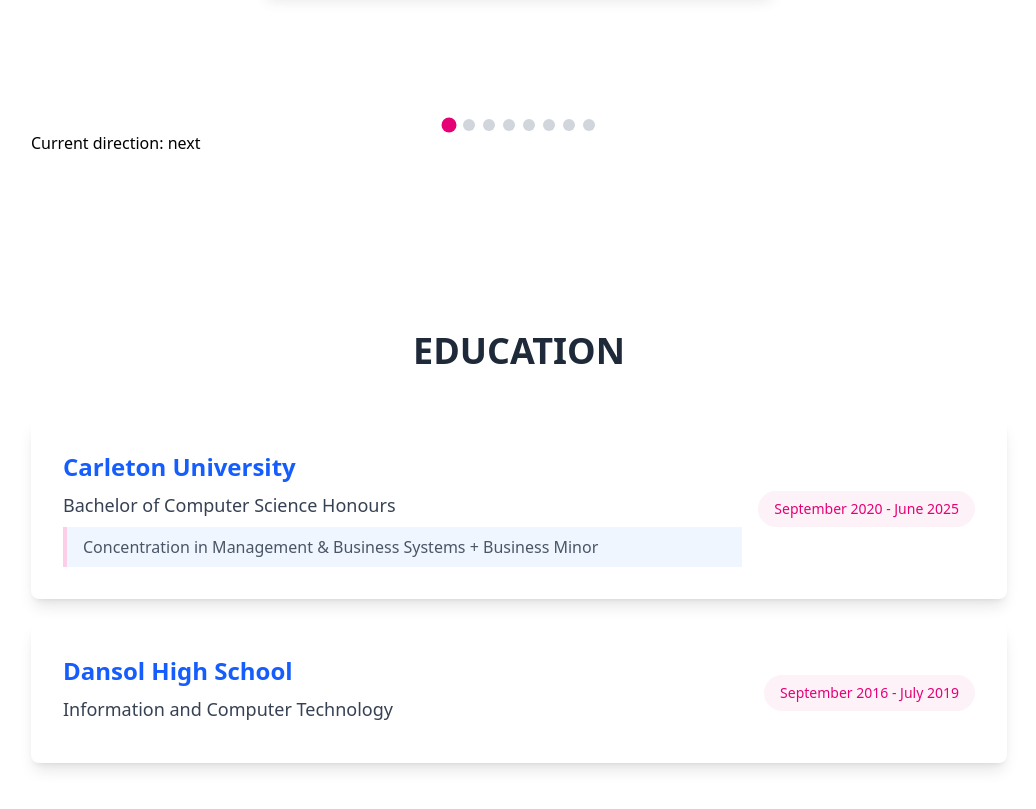
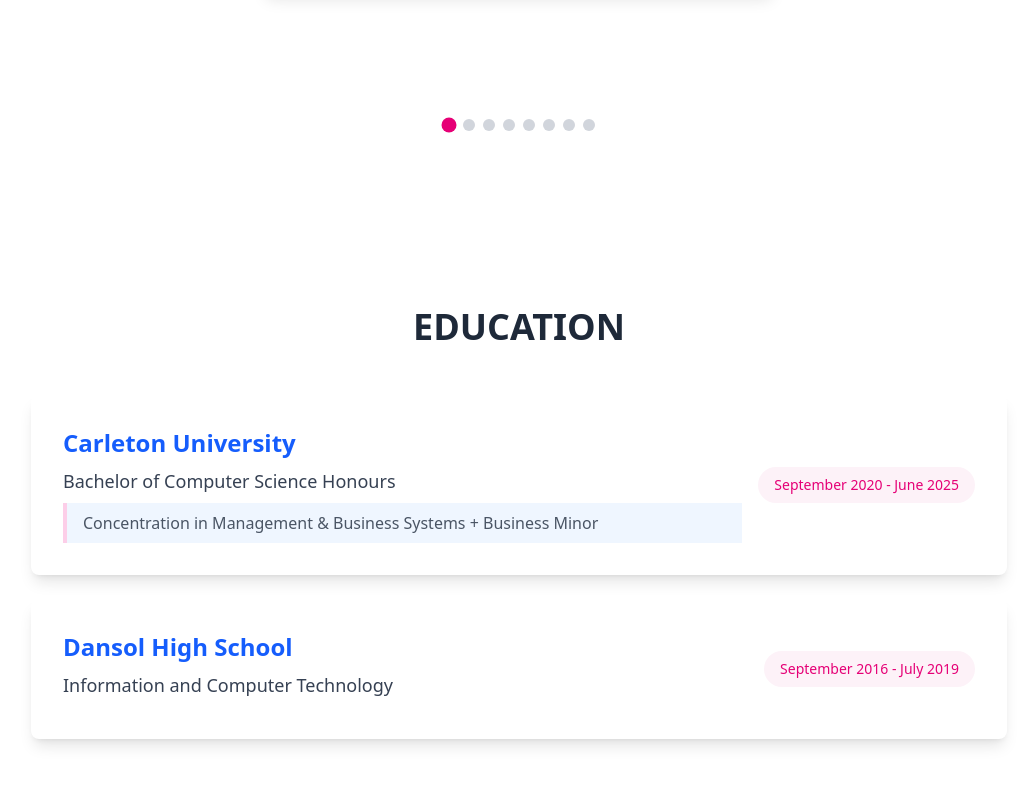
Before and after one commit to coolchigi/AWS, a React (Vite) app in the folder react-app/serverless-resume-react/: page / in a window 1280 px wide. Shown: the part 2220-3029 px from the top of the page, without its empty margins (121-1157 px from the left). Built offline with nearby package versions, Linux system fonts and the light colour scheme; no server answers; a web font is replaced by a local one.

Commit message:
chore: remove unused current direction display from Projects component

```diff
--- a/react-app/serverless-resume-react/src/components/Projects/Projects.tsx
+++ b/react-app/serverless-resume-react/src/components/Projects/Projects.tsx
@@ -196,8 +196,6 @@
             />
           ))}
         </div>
-
-        <div>Current direction: {direction}</div>
       </div>
     </section>
   );
```
